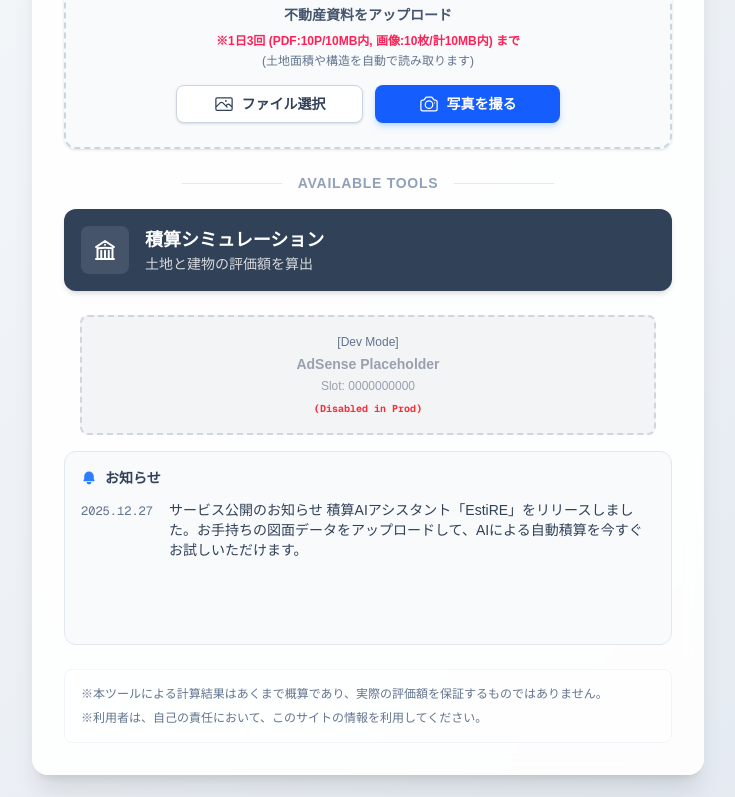
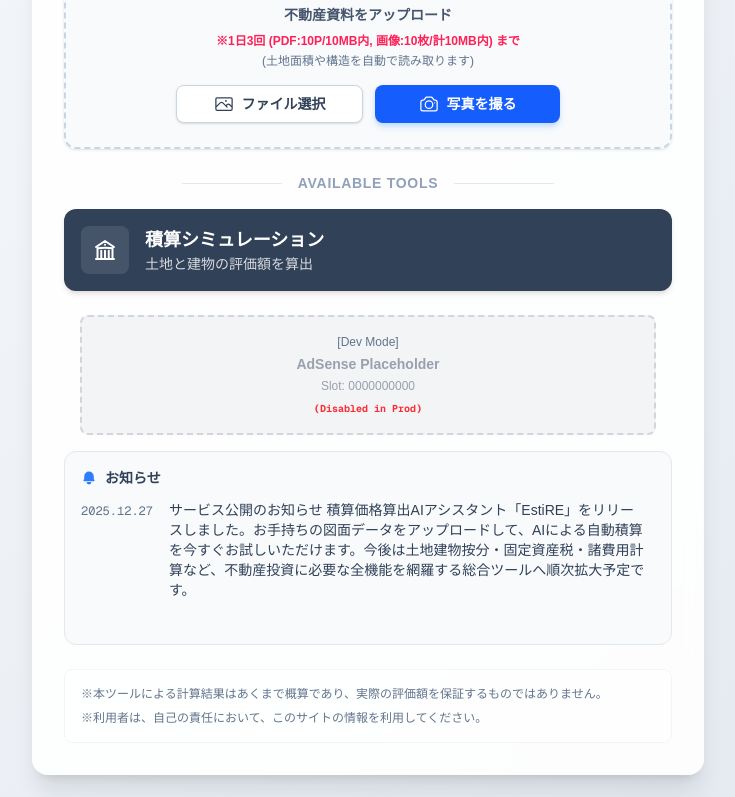
Before and after one commit to konishi0804-creator/sekisan-app, a Next.js app: page / in a window 1280 px wide. Shown: the part 400-1197 px from the top of the page, without its empty margins (272-1007 px from the left). Built offline with nearby package versions, Linux system fonts and the light colour scheme; no server answers.

Commit message:
Update news with future roadmap

```diff
--- a/data/news.ts
+++ b/data/news.ts
@@ -6,6 +6,6 @@ export type NewsItem = {
 export const NEWS_ITEMS: NewsItem[] = [
     {
         date: "2025.12.27",
-        content: "サービス公開のお知らせ 積算AIアシスタント「EstiRE」をリリースしました。お手持ちの図面データをアップロードして、AIによる自動積算を今すぐお試しいただけます。",
+        content: "サービス公開のお知らせ 積算価格算出AIアシスタント「EstiRE」をリリースしました。お手持ちの図面データをアップロードして、AIによる自動積算を今すぐお試しいただけます。今後は土地建物按分・固定資産税・諸費用計算など、不動産投資に必要な全機能を網羅する総合ツールへ順次拡大予定です。",
     },
 ];
```
